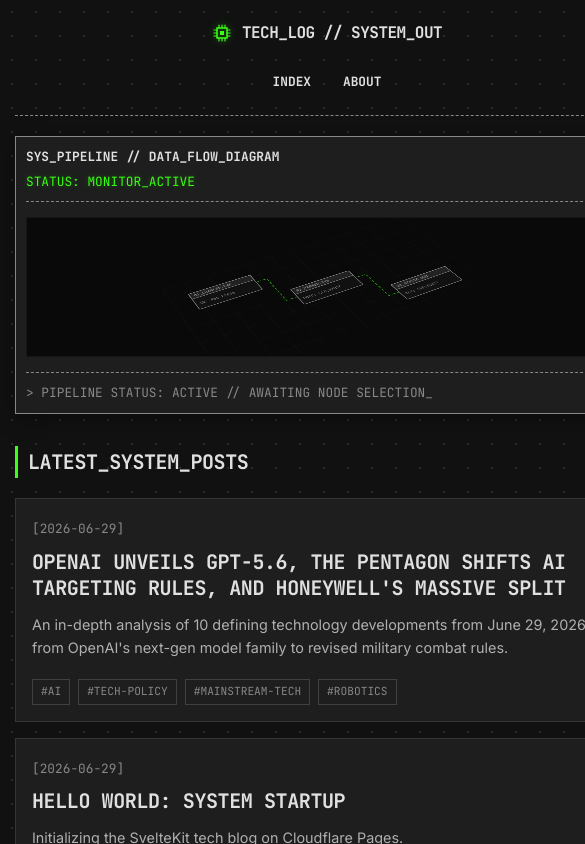
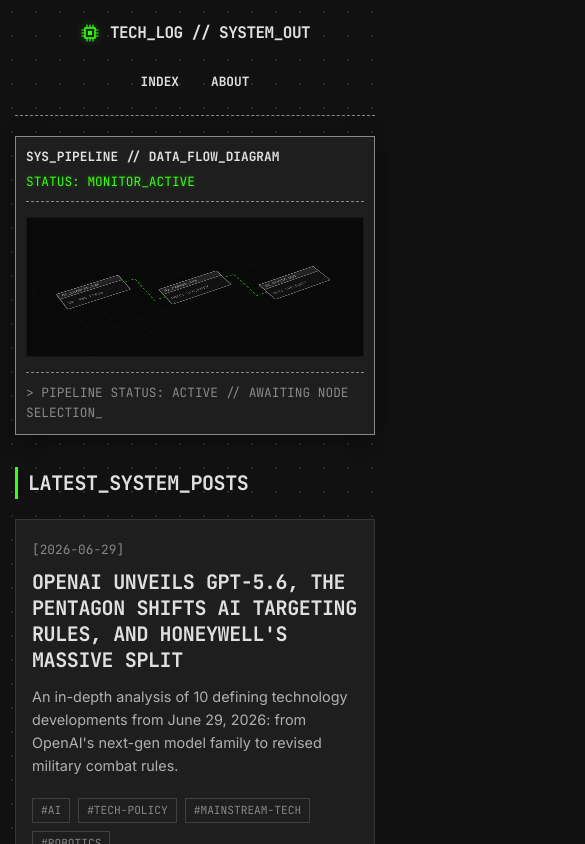
Before and after one commit to IsaTippens/ai-blog, a SvelteKit app: page / in a window 390 px wide. Shown: the top 844 px of the page, 585 px wide, since content can reach past the window. Built offline with nearby package versions, Linux system fonts and the light colour scheme.

Commit message:
fix: resolve mobile overflow by making isometric-grid absolute and constraining layout container widths

```diff
--- a/src/app.css
+++ b/src/app.css
@@ -15,6 +15,10 @@
   box-sizing: border-box;
 }
 
+html, body {
+  overflow-x: hidden;
+}
+
 body {
   margin: 0;
   padding: 0;
@@ -24,6 +28,7 @@
   color: var(--text-main);
   font-family: var(--font-sans);
   line-height: 1.6;
+  width: 100%;
 }
 
 h1, h2, h3, h4, h5, h6 {
--- a/src/lib/components/HeroSchematic.svelte
+++ b/src/lib/components/HeroSchematic.svelte
@@ -119,6 +119,7 @@
   }
 
   .isometric-grid {
+    position: absolute;
     width: 600px;
     height: 320px;
     transform: rotateX(55deg) rotateZ(-30deg) scale(0.95);
--- a/src/routes/+layout.svelte
+++ b/src/routes/+layout.svelte
@@ -40,6 +40,8 @@
 
   .app-container {
     max-width: 1000px;
+    width: 100%;
+    min-width: 0;
     margin: 0 auto;
     padding: 40px 20px;
     display: grid;
@@ -93,6 +95,8 @@
 
   .main-content {
     margin-bottom: 40px;
+    width: 100%;
+    min-width: 0;
   }
 
   .footer {
```
